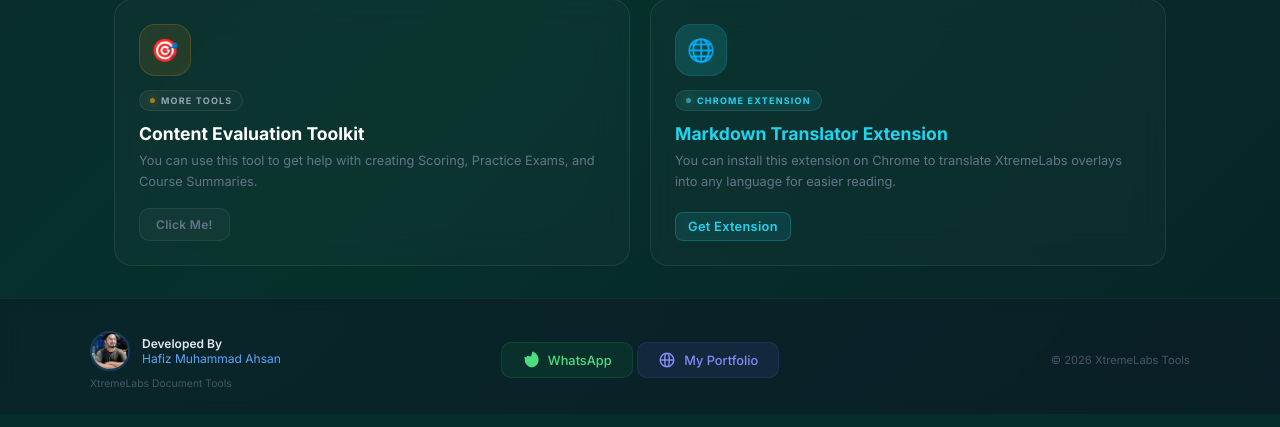
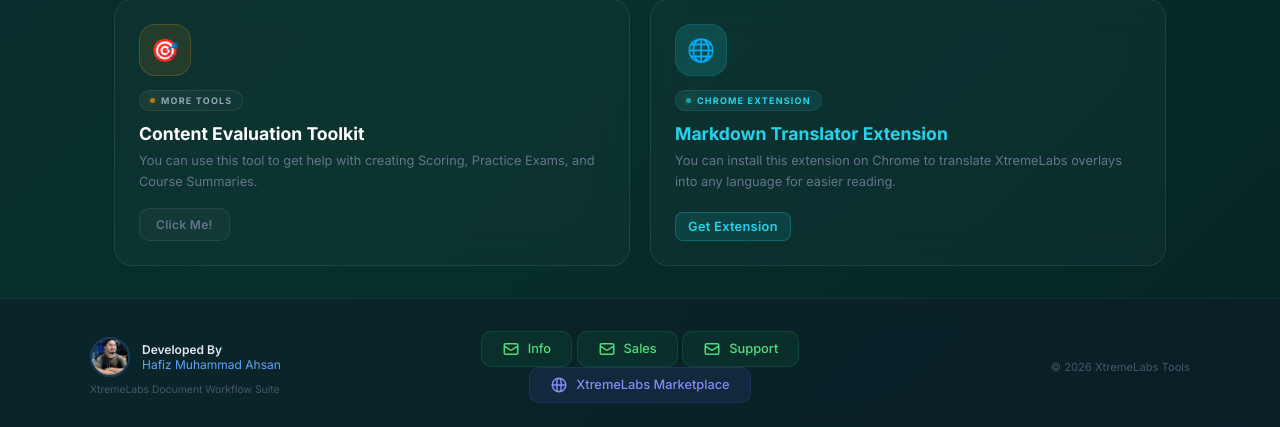
Before and after one commit to M-Ahsan786/XtremeLabs-Tools, a Flask app: page / in a window 1280 px wide. Shown: the part 987-1414 px from the top of the page. Run offline with Flask 3, Linux system fonts and the light colour scheme.

Commit message:
Update index.html

```diff
--- a/templates/index.html
+++ b/templates/index.html
@@ -1213,28 +1213,50 @@
                         <p>Hafiz Muhammad Ahsan</p>
                     </div>
                 </div>
-                <p class="sub" style="font-size:0.65rem;color:#475569;margin-top:6px;">XtremeLabs Document Tools</p>
+                <p class="sub" style="font-size:0.65rem;color:#475569;margin-top:6px;">XtremeLabs Document Workflow
+                    Suite</p>
             </div>
 
             <!-- Contact -->
-            <div class="footer-center flex flex-col items-center gap-3">
-                <a href="https://wa.me/923042288296" target="_blank"
-                    class="footer-wa w-full max-w-[180px] justify-center text-center">
-                    <svg fill="currentColor" viewBox="0 0 24 24">
-                        <path
-                            d="M17.472 14.382c-.297-.149-1.758-.867-2.03-.967-.272-.099-.471-.148-.67.15-.197.297-.767.966-.94 1.164-.173.199-.347.223-.644.075-.297-.15-1.255-.463-2.39-1.475-.883-.788-1.48-1.761-1.653-2.059-.173-.297-.018-.458.13-.606.134-.133.298-.347.446-.52.149-.174.198-.298.298-.497.099-.198.05-.371-.025-.52-.075-.149-.669-1.612-.916-2.207-.242-.579-.487-.5-.67-.51-.173-.008-.371-.01-.57-.01-.198 0-.52.074-.792.372-.272.297-1.04 1.016-1.04 2.479 0 1.462 1.065 2.875 1.213 3.074.149.198 2.096 3.2 5.076 4.487.709.306 1.262.489 1.694.625.712.227 1.36.195 1.871.118.571-.085 1.758-.719 2.006-1.413.248-.694.248-1.289.173-1.413-.074-.124-.272-.198-.57-.347m-5.421-7.403h-.004a9.87 9.87 0 00-5.031 1.378l-.361.214-3.741-.982.998 3.645-.235.364a9.964 9.964 0 001.516 5.383c.608 1.02 1.414 1.966 2.368 2.72.96.749 2.016 1.325 3.105 1.7 1.243.379 2.589.443 3.908.142 4.411-.926 7.6-5.053 7.6-9.77 0-2.664-.862-5.159-2.509-7.262-.937-1.204-2.104-2.236-3.424-2.979-.677-.408-1.393-.749-2.121-.996z" />
+            <div class="footer-center">
+
+                <!-- Info Email -->
+                <a href="mailto:info@xtremelabs.io" target="_blank" class="footer-wa justify-center text-center">
+                    <svg fill="none" stroke="currentColor" viewBox="0 0 24 24">
+                        <path stroke-linecap="round" stroke-linejoin="round" stroke-width="2"
+                            d="M3 8l7.89 5.26a2 2 0 002.22 0L21 8M5 19h14a2 2 0 002-2V7a2 2 0 00-2-2H5a2 2 0 00-2 2v10a2 2 0 002 2z" />
                     </svg>
-                    WhatsApp
+                    Info
                 </a>
 
-                <a href="https://hafizmuhammadahsan.vercel.app/" target="_blank"
-                    class="footer-portfolio w-full max-w-[180px] justify-center text-center">
+                <!-- Sales Email -->
+                <a href="mailto:sales@xtremelabs.io" target="_blank" class="footer-wa justify-center text-center">
+                    <svg fill="none" stroke="currentColor" viewBox="0 0 24 24">
+                        <path stroke-linecap="round" stroke-linejoin="round" stroke-width="2"
+                            d="M3 8l7.89 5.26a2 2 0 002.22 0L21 8M5 19h14a2 2 0 002-2V7a2 2 0 00-2-2H5a2 2 0 00-2 2v10a2 2 0 002 2z" />
+                    </svg>
+                    Sales
+                </a>
+
+                <!-- Support Email -->
+                <a href="mailto:support@xtremelabs.io" target="_blank" class="footer-wa justify-center text-center">
+                    <svg fill="none" stroke="currentColor" viewBox="0 0 24 24">
+                        <path stroke-linecap="round" stroke-linejoin="round" stroke-width="2"
+                            d="M3 8l7.89 5.26a2 2 0 002.22 0L21 8M5 19h14a2 2 0 002-2V7a2 2 0 00-2-2H5a2 2 0 00-2 2v10a2 2 0 002 2z" />
+                    </svg>
+                    Support
+                </a>
+
+                <!-- Company Website -->
+                <a href="https://www.xtremelabs.io/" target="_blank"
+                    class="footer-portfolio justify-center text-center">
                     <svg fill="none" stroke="currentColor" viewBox="0 0 24 24">
                         <path stroke-linecap="round" stroke-linejoin="round" stroke-width="2"
                             d="M21 12a9 9 0 01-9 9m9-9a9 9 0 00-9-9m9 9H3m9 9a9 9 0 01-9-9m9 9c1.657 0 3-4.03 3-9s-1.343-9-3-9m0 18c-1.657 0-3-4.03-3-9s1.343-9 3-9m-9 9a9 9 0 019-9" />
                     </svg>
-                    My Portfolio
+                    XtremeLabs Marketplace
                 </a>
+
             </div>
 
             <!-- Copyright -->
```
